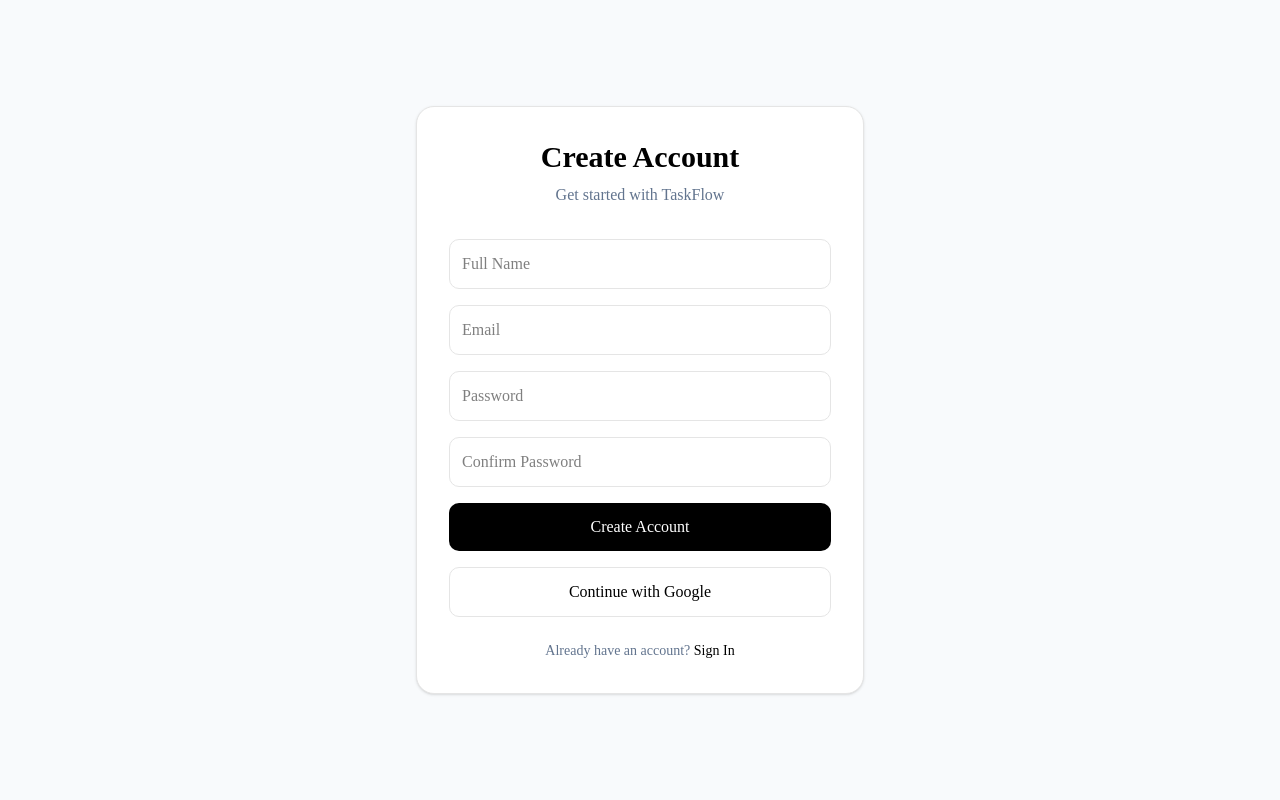
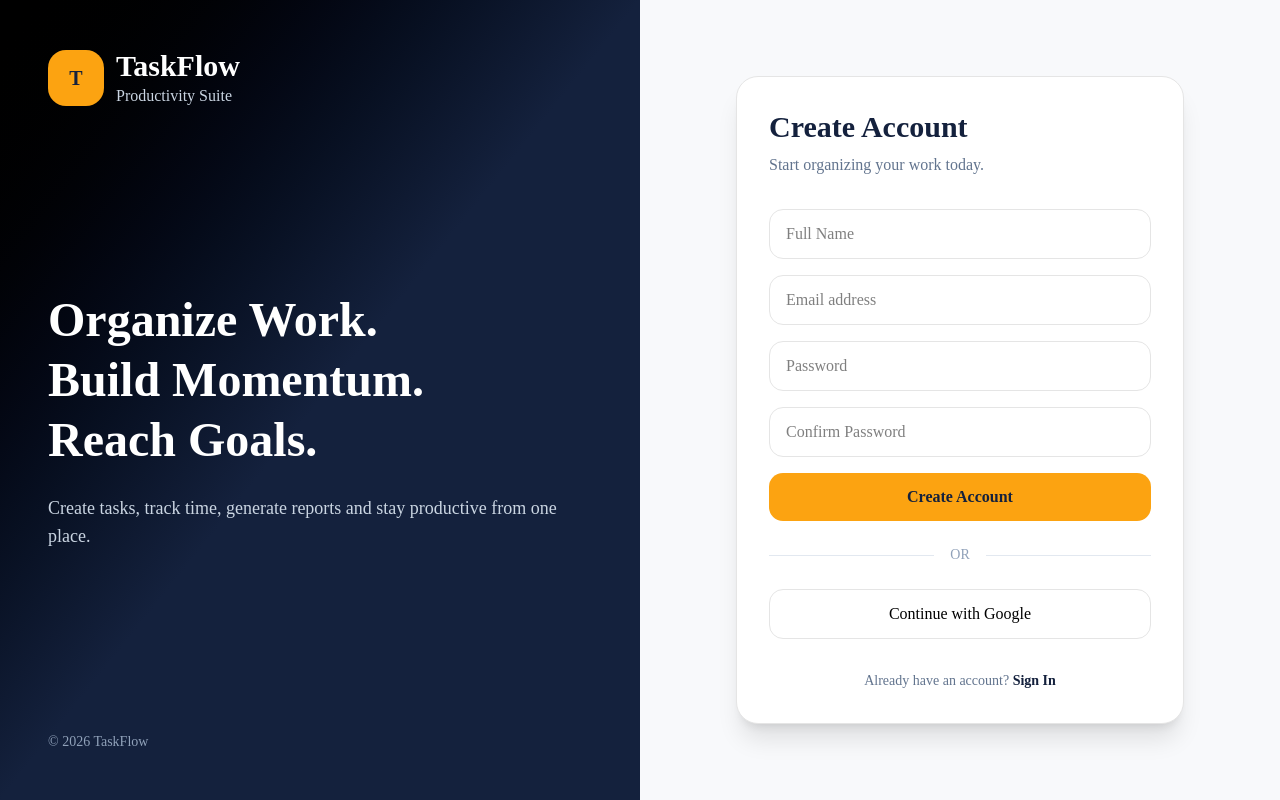
Before and after one commit to gtallen13/taskflow, a Next.js app: page /register in a window 1280 px wide. Built offline with nearby package versions, Linux system fonts and the light colour scheme; no server answers.

Commit message:
Redesign login and register

```diff
--- a/src/app/(auth)/login/page.tsx
+++ b/src/app/(auth)/login/page.tsx
@@ -68,32 +68,159 @@ export default function LoginPage() {
     };
 
   return (
-    <div className="flex min-h-screen items-center justify-center bg-slate-50 px-4">
-      <div className="w-full max-w-md rounded-2xl border bg-white p-8 shadow-sm">
-        <div className="mb-8 text-center">
+  <div className="min-h-screen bg-[#F8F9FB]">
+
+    <div className="grid min-h-screen lg:grid-cols-2">
+
+      {/* Left Branding Panel */}
+      <div
+        className="
+          hidden
+          lg:flex
+          flex-col
+          justify-between
+          bg-gradient-to-br
+          from-black
+          via-[#14213D]
+          to-[#14213D]
+          p-12
+          text-white
+        "
+      >
+        <div>
+          <div className="flex items-center gap-3">
+            <div
+              className="
+                flex
+                h-14
+                w-14
+                items-center
+                justify-center
+                rounded-2xl
+                bg-[#FCA311]
+                text-xl
+                font-bold
+                text-[#14213D]
+              "
+            >
+              T
+            </div>
+
+            <div>
               <h1 className="text-3xl font-bold">
                 TaskFlow
               </h1>
 
+              <p className="text-slate-300">
+                Productivity Suite
+              </p>
+            </div>
+          </div>
+        </div>
+
+        <div className="max-w-lg">
+          <h2 className="text-5xl font-bold leading-tight">
+            Stay Focused.
+            <br />
+            Track Progress.
+            <br />
+            Achieve More.
+          </h2>
+
+          <p className="mt-6 text-lg text-slate-300">
+            Organize tasks, track time,
+            generate reports and stay
+            productive with a single
+            workspace.
+          </p>
+        </div>
+
+        <div className="text-sm text-slate-400">
+          © {new Date().getFullYear()} TaskFlow
+        </div>
+      </div>
+
+      {/* Right Login Panel */}
+      <div className="flex items-center justify-center p-6">
+
+        <div className="w-full max-w-md">
+
+          {/* Mobile Logo */}
+          <div className="mb-10 text-center lg:hidden">
+
+            <div
+              className="
+                mx-auto
+                mb-4
+                flex
+                h-16
+                w-16
+                items-center
+                justify-center
+                rounded-2xl
+                bg-[#FCA311]
+                text-2xl
+                font-bold
+                text-[#14213D]
+              "
+            >
+              T
+            </div>
+
+            <h1 className="text-3xl font-bold text-[#14213D]">
+              TaskFlow
+            </h1>
+
+          </div>
+
+          <div
+            className="
+              rounded-3xl
+              border
+              border-[#E5E5E5]
+              bg-white
+              p-8
+              shadow-xl
+            "
+          >
+
+            <div className="mb-8">
+
+              <h2 className="text-3xl font-bold text-[#14213D]">
+                Welcome Back
+              </h2>
+
               <p className="mt-2 text-slate-500">
-            Sign in to continue
+                Sign in to continue your
+                productivity journey.
               </p>
+
             </div>
 
             <form
               onSubmit={handleLogin}
               className="space-y-4"
             >
+
               <input
                 type="email"
-            placeholder="Email"
+                placeholder="Email address"
                 value={email}
                 onChange={(e) =>
                   setEmail(
                     e.target.value
                   )
                 }
-            className="w-full rounded-lg border p-3"
+                className="
+                  w-full
+                  rounded-xl
+                  border
+                  border-[#E5E5E5]
+                  px-4
+                  py-3
+                  focus:border-[#FCA311]
+                  focus:outline-none
+                "
               />
 
               <input
@@ -105,48 +232,87 @@ export default function LoginPage() {
                     e.target.value
                   )
                 }
-            className="w-full rounded-lg border p-3"
+                className="
+                  w-full
+                  rounded-xl
+                  border
+                  border-[#E5E5E5]
+                  px-4
+                  py-3
+                  focus:border-[#FCA311]
+                  focus:outline-none
+                "
               />
 
               <button
                 type="submit"
                 disabled={loading}
-            className="cursor-pointer w-full rounded-lg bg-black py-3 text-white hover:opacity-90"
+                className="
+                  w-full
+                  cursor-pointer
+                  rounded-xl
+                  bg-[#FCA311]
+                  py-3
+                  font-semibold
+                  text-[#14213D]
+                  transition
+                  hover:shadow-lg
+                "
               >
                 {loading
                   ? "Signing In..."
                   : "Sign In"}
               </button>
+
             </form>
 
             <div className="my-6 flex items-center">
+
               <div className="h-px flex-1 bg-slate-200" />
 
-          <span className="px-4 text-sm text-slate-500">
+              <span className="px-4 text-sm text-slate-400">
                 OR
               </span>
 
               <div className="h-px flex-1 bg-slate-200" />
+
             </div>
 
             <button
               onClick={
                 handleGoogleLogin
               }
-          className="cursor-pointer w-full rounded-lg border py-3 hover:bg-slate-50"
+              className="
+                w-full
+                cursor-pointer
+                rounded-xl
+                border
+                border-[#E5E5E5]
+                py-3
+                font-medium
+                transition
+                hover:bg-slate-50
+              "
             >
               Continue with Google
             </button>
 
-        <p className="mt-6 text-center text-sm text-slate-500">
+            <p className="mt-8 text-center text-sm text-slate-500">
               Don't have an account?{" "}
               <a
                 href="/register"
-            className="font-medium text-black"
+                className="
+                  font-semibold
+                  text-[#14213D]
+                "
               >
                 Register
               </a>
             </p>
+
+          </div>
+        </div>
+      </div>
     </div>
   </div>
 );
--- a/src/app/(auth)/register/page.tsx
+++ b/src/app/(auth)/register/page.tsx
@@ -72,24 +72,137 @@ export default function RegisterPage() {
     };
 
   return (
-    <div className="flex min-h-screen items-center justify-center bg-slate-50 px-4">
-      <div className="w-full max-w-md rounded-2xl border bg-white p-8 shadow-sm">
-        <div className="mb-8 text-center">
+  <div className="min-h-screen bg-[#F8F9FB]">
+    <div className="grid min-h-screen lg:grid-cols-2">
+
+      {/* Left Branding Panel */}
+      <div
+        className="
+          hidden
+          lg:flex
+          flex-col
+          justify-between
+          bg-gradient-to-br
+          from-black
+          via-[#14213D]
+          to-[#14213D]
+          p-12
+          text-white
+        "
+      >
+        <div>
+          <div className="flex items-center gap-3">
+            <div
+              className="
+                flex
+                h-14
+                w-14
+                items-center
+                justify-center
+                rounded-2xl
+                bg-[#FCA311]
+                text-xl
+                font-bold
+                text-[#14213D]
+              "
+            >
+              T
+            </div>
+
+            <div>
               <h1 className="text-3xl font-bold">
-            Create Account
+                TaskFlow
               </h1>
 
-          <p className="mt-2 text-slate-500">
-            Get started with TaskFlow
+              <p className="text-slate-300">
+                Productivity Suite
+              </p>
+            </div>
+          </div>
+        </div>
+
+        <div className="max-w-lg">
+          <h2 className="text-5xl font-bold leading-tight">
+            Organize Work.
+            <br />
+            Build Momentum.
+            <br />
+            Reach Goals.
+          </h2>
+
+          <p className="mt-6 text-lg text-slate-300">
+            Create tasks, track time,
+            generate reports and stay
+            productive from one place.
           </p>
         </div>
 
+        <div className="text-sm text-slate-400">
+          © {new Date().getFullYear()} TaskFlow
+        </div>
+      </div>
+
+      {/* Right Registration Panel */}
+      <div className="flex items-center justify-center p-6">
+
+        <div className="w-full max-w-md">
+
+          {/* Mobile Logo */}
+          <div className="mb-10 text-center lg:hidden">
+
+            <div
+              className="
+                mx-auto
+                mb-4
+                flex
+                h-16
+                w-16
+                items-center
+                justify-center
+                rounded-2xl
+                bg-[#FCA311]
+                text-2xl
+                font-bold
+                text-[#14213D]
+              "
+            >
+              T
+            </div>
+
+            <h1 className="text-3xl font-bold text-[#14213D]">
+              TaskFlow
+            </h1>
+
+          </div>
+
+          <div
+            className="
+              rounded-3xl
+              border
+              border-[#E5E5E5]
+              bg-white
+              p-8
+              shadow-xl
+            "
+          >
+
+            <div className="mb-8">
+
+              <h2 className="text-3xl font-bold text-[#14213D]">
+                Create Account
+              </h2>
+
+              <p className="mt-2 text-slate-500">
+                Start organizing your work today.
+              </p>
+
+            </div>
+
             <form
-          onSubmit={
-            handleRegister
-          }
+              onSubmit={handleRegister}
               className="space-y-4"
             >
+
               <input
                 placeholder="Full Name"
                 value={name}
@@ -98,19 +211,37 @@ export default function RegisterPage() {
                     e.target.value
                   )
                 }
-            className="w-full rounded-lg border p-3"
+                className="
+                  w-full
+                  rounded-xl
+                  border
+                  border-[#E5E5E5]
+                  px-4
+                  py-3
+                  focus:border-[#FCA311]
+                  focus:outline-none
+                "
               />
 
               <input
                 type="email"
-            placeholder="Email"
+                placeholder="Email address"
                 value={email}
                 onChange={(e) =>
                   setEmail(
                     e.target.value
                   )
                 }
-            className="w-full rounded-lg border p-3"
+                className="
+                  w-full
+                  rounded-xl
+                  border
+                  border-[#E5E5E5]
+                  px-4
+                  py-3
+                  focus:border-[#FCA311]
+                  focus:outline-none
+                "
               />
 
               <input
@@ -122,7 +253,16 @@ export default function RegisterPage() {
                     e.target.value
                   )
                 }
-            className="w-full rounded-lg border p-3"
+                className="
+                  w-full
+                  rounded-xl
+                  border
+                  border-[#E5E5E5]
+                  px-4
+                  py-3
+                  focus:border-[#FCA311]
+                  focus:outline-none
+                "
               />
 
               <input
@@ -136,38 +276,87 @@ export default function RegisterPage() {
                     e.target.value
                   )
                 }
-            className="w-full rounded-lg border p-3"
+                className="
+                  w-full
+                  rounded-xl
+                  border
+                  border-[#E5E5E5]
+                  px-4
+                  py-3
+                  focus:border-[#FCA311]
+                  focus:outline-none
+                "
               />
 
               <button
                 type="submit"
                 disabled={loading}
-            className="cursor-pointer w-full rounded-lg bg-black py-3 text-white hover:opacity-90"
+                className="
+                  w-full
+                  cursor-pointer
+                  rounded-xl
+                  bg-[#FCA311]
+                  py-3
+                  font-semibold
+                  text-[#14213D]
+                  transition
+                  hover:shadow-lg
+                "
               >
                 {loading
                   ? "Creating..."
                   : "Create Account"}
               </button>
+
             </form>
+
+            <div className="my-6 flex items-center">
+
+              <div className="h-px flex-1 bg-slate-200" />
+
+              <span className="px-4 text-sm text-slate-400">
+                OR
+              </span>
+
+              <div className="h-px flex-1 bg-slate-200" />
+
+            </div>
 
             <button
               onClick={() =>
                 loginWithGoogle()
               }
-          className="cursor-pointer mt-4 w-full rounded-lg border py-3 hover:bg-slate-50"
+              className="
+                w-full
+                cursor-pointer
+                rounded-xl
+                border
+                border-[#E5E5E5]
+                py-3
+                font-medium
+                transition
+                hover:bg-slate-50
+              "
             >
               Continue with Google
             </button>
 
-        <p className="mt-6 text-center text-sm text-slate-500">
+            <p className="mt-8 text-center text-sm text-slate-500">
               Already have an account?{" "}
               <a
                 href="/login"
-            className="font-medium text-black"
+                className="
+                  font-semibold
+                  text-[#14213D]
+                "
               >
                 Sign In
               </a>
             </p>
+
+          </div>
+        </div>
+      </div>
     </div>
   </div>
 );
```
Lines whose indentation alone changed are shown as unchanged.
